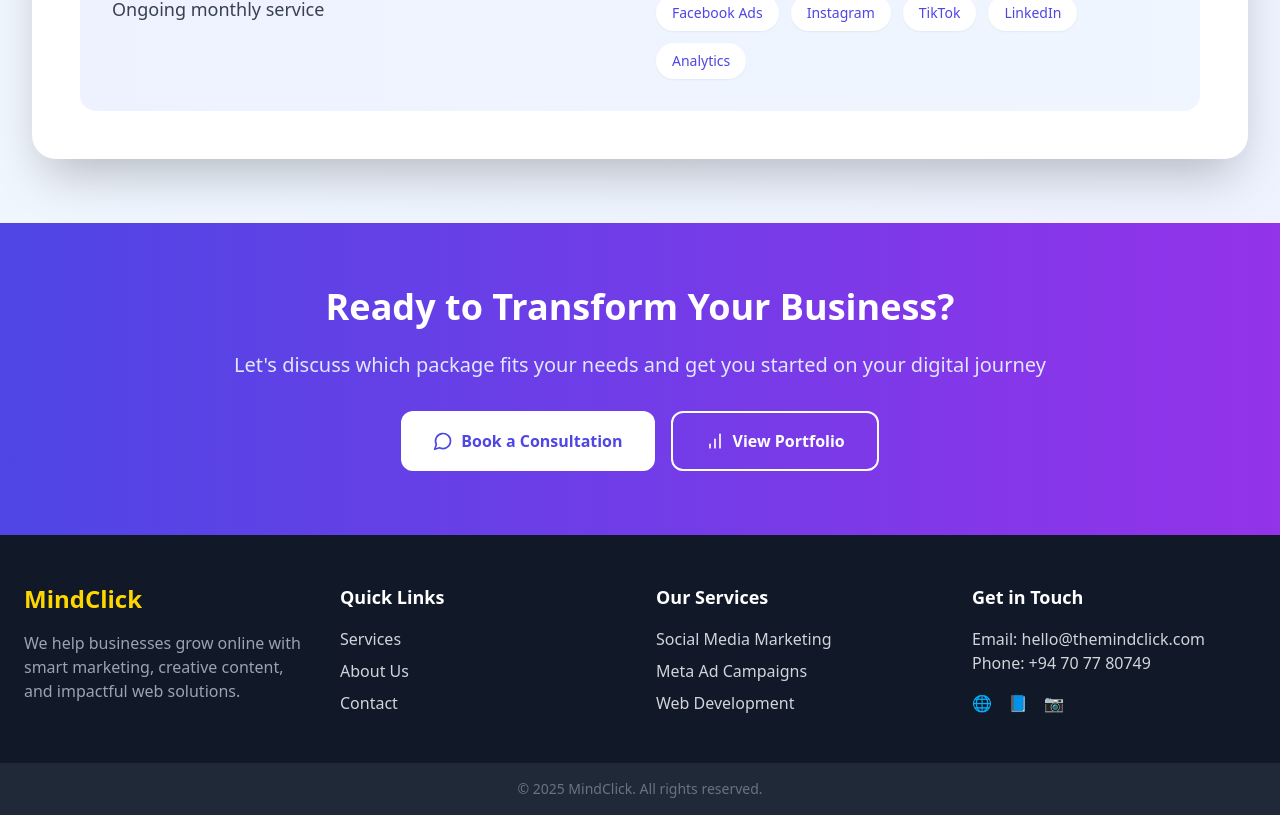
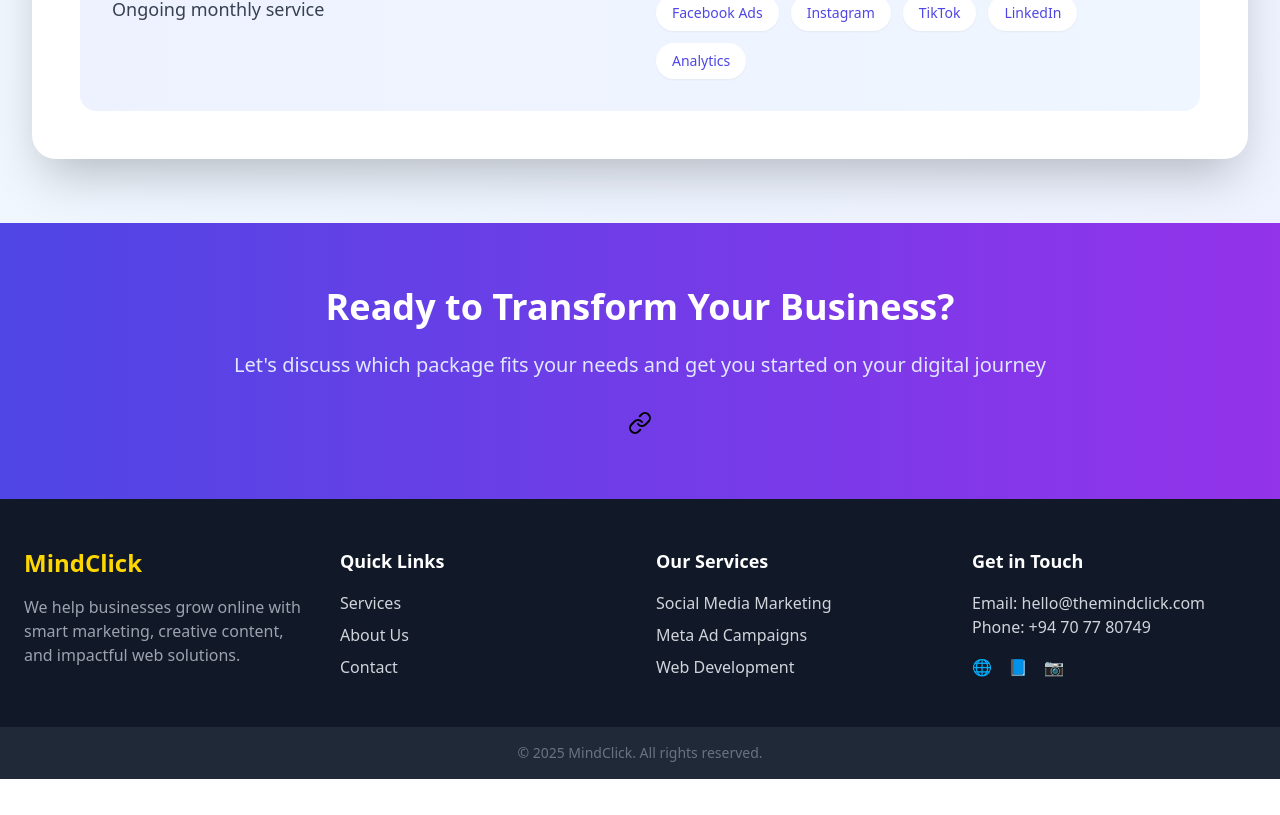
Before and after one commit to SumindaBandara/MindClickDigitalAgency, a React (Vite) app: page /DetailedServicesPage in a window 1280 px wide. Shown: the part 1830-2645 px from the top of the page. After the commit the page ends 2609 px from the top, so only its background shows below. Built offline with nearby package versions, Linux system fonts and the light colour scheme.

Commit message:
services updated

```diff
--- a/src/pages/ServicesPage/DetailedServicesPage.jsx
+++ b/src/pages/ServicesPage/DetailedServicesPage.jsx
@@ -17,7 +17,8 @@ import {
   Calendar,
   Target,
   Code,
-  Layout
+  Layout,
+  Link
 } from 'lucide-react';
 
 const UpdatedServicesPage = () => {
@@ -143,16 +144,16 @@ const UpdatedServicesPage = () => {
       packages: [
         {
           name: "Business Launch Pack",
-          price: "Rs.1,00,000",
+          price: "Customized Price",
           emoji: "🚀",
           target: "Complete online launch from 0 → Digital Presence",
           features: [
             "Business Research & Competitor Analysis",
             "Branding Kit (logo, fonts, social templates)",
-            "Business Website (5–6 pages on MERN)",
+            "Business Website (Customized)",
             "Social Media Setup (FB, IG, TikTok, LinkedIn)",
-            "10 Branded Social Media Posts",
-            "1 Ad Campaign Setup (client funds extra)",
+            "Branded Social Media Posts",
+            "Ad Campaigns Setup",
             "Training: How to manage site & social media"
           ],
           isOneTime: true
@@ -323,14 +324,13 @@ const UpdatedServicesPage = () => {
             Let's discuss which package fits your needs and get you started on your digital journey
           </p>
           <div className="flex flex-col sm:flex-row gap-4 justify-center">
+            <Link to = {"/contact"}>
             <button className="bg-white text-indigo-600 px-8 py-4 rounded-xl font-semibold hover:bg-gray-100 transition-colors flex items-center justify-center gap-2">
               <MessageCircle className="w-5 h-5" />
-              Book a Consultation
+              Book a Consultationfff
             </button>
-            <button className="border-2 border-white text-white px-8 py-4 rounded-xl font-semibold hover:bg-white hover:text-indigo-600 transition-colors flex items-center justify-center gap-2">
-              <BarChart className="w-5 h-5" />
-              View Portfolio
-            </button>
+            </Link>
+
           </div>
         </div>
       </section>
```
